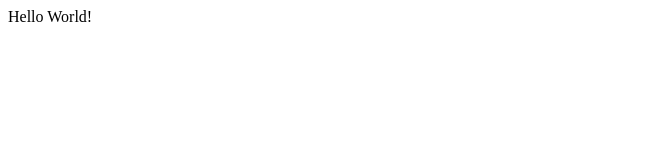
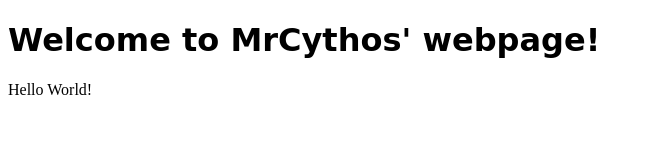
Before and after one commit to MrCythos/MrCythos.github.io, a plain HTML site: page index.html in a window 1280 px wide. Shown: the whole page, without its empty margins (0-651 px from the left). Drawn offline with Linux system fonts and the light colour scheme.

Commit message:
Added basic stylesheet

```diff
--- a/index.html
+++ b/index.html
@@ -1,7 +1,10 @@
 <!DOCTYPE html>
 <html>
+<link type="text/css" rel="stylesheet" href="stylesheet.css"/>
 	<title>
 	</title>
-	<body>Hello World!
+	<body>
+	<h1 id="headerFirst">Welcome to MrCythos' webpage!</h1>
+	<p>Hello World!</p>
 	</body>
 </html>
--- /dev/null
+++ b/stylesheet.css
@@ -0,0 +1,3 @@
+#headerFirst{
+	font-family:Cursive;
+}
```
